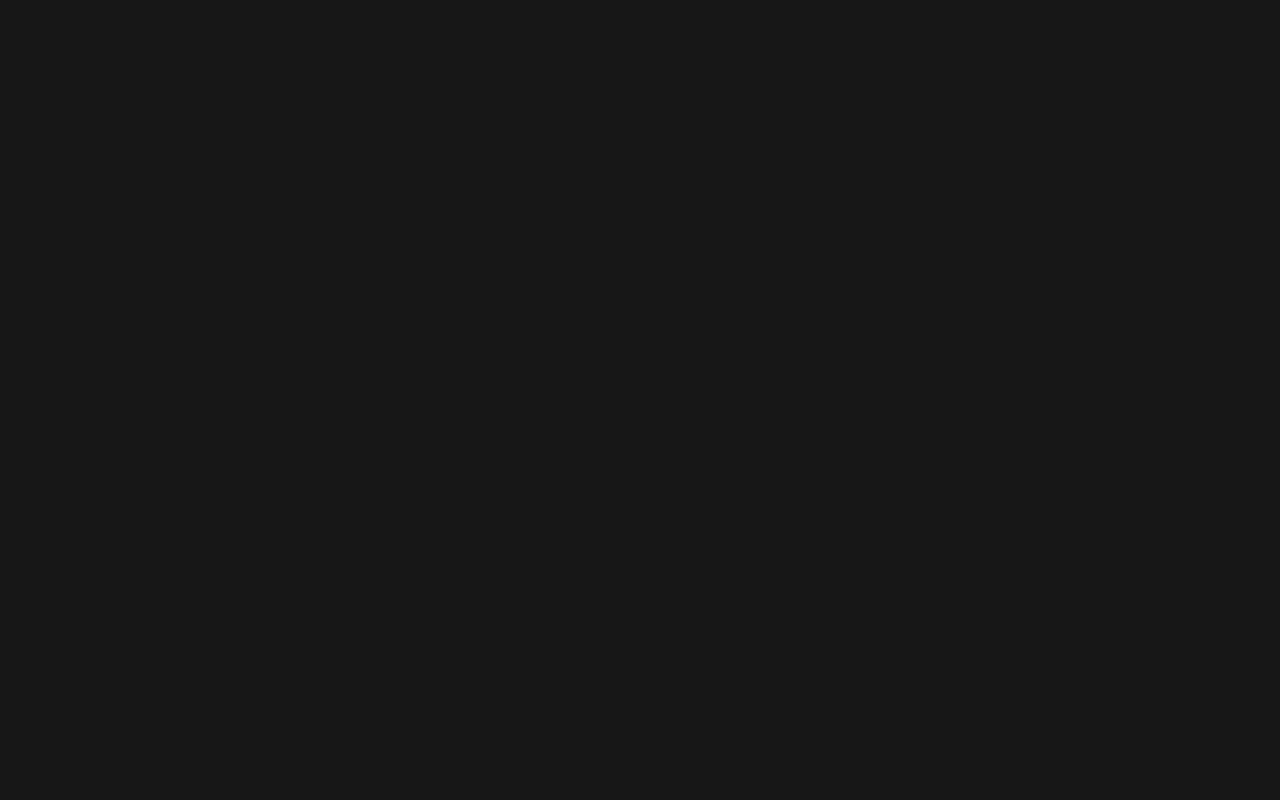
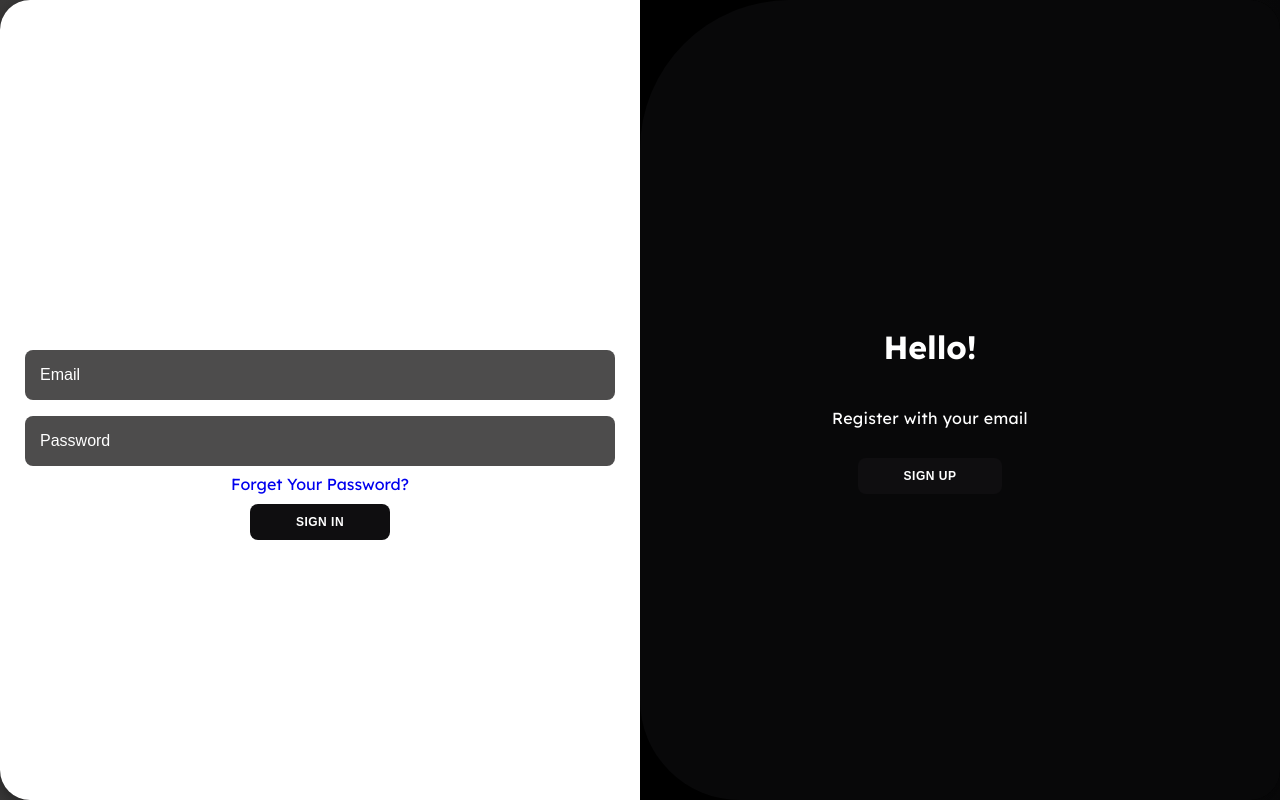
Before and after one commit to Dharaneeshsl/web-frontend, a React (Vite) app: page /login in a window 1280 px wide. Before the commit this address had no page. Built offline with nearby package versions, Linux system fonts and the light colour scheme; a web font is replaced by a local one.

Commit message:
Login page

```diff
--- a/src/App.jsx
+++ b/src/App.jsx
@@ -5,6 +5,7 @@ import History from './history.jsx';
 import Dashboard from "./Dashboard.jsx";
 import Contributors from "./contributors.jsx";
 import LandingPage from "./landingpage.jsx";
+import Login from "./login.jsx";
 function App() {
 
   return(
@@ -15,8 +16,10 @@ function App() {
           <Route path="/" element={<LandingPage />} />
           <Route path="/home" element={<Home />} />
           <Route path="/history" element={<History />} />
+          <Route path="/contributors" element={<Contributors />} />
           <Route path="/dashboard" element={<Dashboard />} />
-          <Route path="/contributors" element={<Contributors />} />
+          <Route path="/login" element={<Login />} />
+
         </Routes>
       </div>
     </Router>);
--- a/src/landingpage.jsx
+++ b/src/landingpage.jsx
@@ -12,10 +12,10 @@ export default function LandingPage() {
   function splineEvents(e) { setTimeout(() => {
         console.log(e)
         if (e.target.name === "Login"){
-            navigate("/home");
+            navigate("/login");
 
         } else if (e.target.name === "QR"){
-            navigate("/contributors");
+            navigate("/home");
         }
     },2000);
     };
--- /dev/null
+++ b/src/login.css
@@ -0,0 +1,178 @@
+@import url('https://fonts.googleapis.com/css2?family=Montserrat:wght@300;400;500;600;700&display=swap');
+
+
+
+.main{
+    background-color: #101114;
+    background: linear-gradient(to right, #393838, #080809);
+    display: flex;
+    align-items: center;
+    justify-content: center;
+    flex-direction: column;
+    height: 100vh;
+}
+
+.container{
+    background-color: white;
+    border-radius: 30px;
+    box-shadow: 0 5px 15px rgba(0, 0, 0, 0.35);
+    position: relative;
+    overflow: hidden;
+    width: 768px;
+    max-width: 100%;
+    min-height: 480px;
+    border-color: black;
+}
+
+.container p{
+    font-size: 16px;
+    line-height: 20px;
+    letter-spacing: 0.3px;
+    margin: 20px 0;
+}
+
+.container button{
+    background-color: #0f0e10;
+    color: #fff;
+    font-size: 12px;
+    padding: 10px 45px;
+    border: 1px solid transparent;
+    border-radius: 8px;
+    font-weight: 600;
+    letter-spacing: 0.5px;
+    text-transform: uppercase;
+    margin-top: 10px;
+    cursor: pointer;
+}
+
+
+.container form{
+    background-color: white;
+    display: flex;
+    align-items: center;
+    justify-content: center;
+    flex-direction: column;
+    padding: 0 40px;
+    height: 100%;
+}
+
+.container input{
+    background-color: #4d4c4c;
+    border: none;
+    margin: 8px 0;
+    padding: 10px 15px;
+    font-size: 13px;
+    border-radius: 8px;
+    width: 100%;
+    outline: none;
+}
+
+.form-container{
+    position: absolute;
+    top: 0;
+    height: 100%;
+    transition: all 0.6s ease-in-out;
+}
+
+.sign-in{
+    left: 0;
+    width: 50%;
+    z-index: 2;
+}
+
+.container.active .sign-in{
+    transform: translateX(100%);
+}
+
+.sign-up{
+    left: 0;
+    width: 50%;
+    opacity: 0;
+    z-index: 1;
+}
+
+.container.active .sign-up{
+    transform: translateX(100%);
+    opacity: 1;
+    z-index: 5;
+    animation: move 0.6s;
+}
+
+@keyframes move{
+    0%, 49.99%{
+        opacity: 0;
+        z-index: 1;
+    }
+    50%, 100%{
+        opacity: 1;
+        z-index: 5;
+    }
+}
+
+
+
+.toggle-container{
+    position: absolute;
+    top: 0;
+    left: 50%;
+    width: 50%;
+    height: 100%;
+    overflow: hidden;
+    transition: all 0.6s ease-in-out;
+    border-radius: 150px 0 0 100px;
+    z-index: 1000;
+}
+
+.container.active .toggle-container{
+    transform: translateX(-100%);
+    border-radius: 0 150px 100px 0;
+}
+
+.toggle{
+    background-color: #080809;
+    height: 100%;
+    background: linear-gradient(to right, #080809, #080809);
+    color: #fff;
+    position: relative;
+    left: -100%;
+    height: 100%;
+    width: 200%;
+    transform: translateX(0);
+    transition: all 0.6s ease-in-out;
+}
+
+.container.active .toggle{
+    transform: translateX(50%);
+}
+
+.toggle-panel{
+    position: absolute;
+    width: 50%;
+    height: 100%;
+    display: flex;
+    align-items: center;
+    justify-content: center;
+    flex-direction: column;
+    padding: 0 30px;
+    text-align: center;
+    top: 0;
+    transform: translateX(0);
+    transition: all 0.6s ease-in-out;
+}
+
+.toggle-left{
+    transform: translateX(-200%);
+}
+
+.container.active .toggle-left{
+    transform: translateX(0);
+}
+
+.toggle-right{
+    right: 0;
+    transform: translateX(0);
+}
+
+.container.active .toggle-right{
+    transform: translateX(200%);
+}
--- /dev/null
+++ b/src/login.jsx
@@ -0,0 +1,66 @@
+import './login.css'
+import React, { useEffect } from 'react';
+
+
+ function Login() {
+
+    useEffect(()=>{
+
+        const container = document.getElementById('container');
+const registerBtn = document.getElementById('register');
+const loginBtn = document.getElementById('login');
+
+registerBtn.addEventListener('click', () => {
+    container.classList.add("active");
+});
+
+loginBtn.addEventListener('click', () => {
+    container.classList.remove("active");
+});
+    },[]);
+
+    return (
+        <>
+        <div class="main">
+            <div class="container" id="container">
+                <div class="form-container sign-up">
+                    <form>
+                        <h1><b>Create Account</b></h1>
+                        <input type="text" placeholder="Name"/>
+                        <input type="email" placeholder="Email"/>
+                        <input type="password" placeholder="Password"/>
+                        <button>Sign Up</button>
+                    </form>
+                </div>
+                <div class="form-container sign-in">
+                    <form>
+                        <h1><b>Sign In</b></h1>
+                        <input type="email" placeholder="Email"/>
+                        <input type="password" placeholder="Password"/>
+                        <a href="#">Forget Your Password?</a>
+                        <button>Sign In</button>
+                    </form>
+                </div>
+            <div class="toggle-container">
+            <div class="toggle">
+                <div class="toggle-panel toggle-left">
+                    <h1>Welcome Back!</h1>
+
+                    <button class="hidden" id="login">Sign In</button>
+                </div>
+                <div class="toggle-panel toggle-right">
+                    <h1> Hello! </h1>
+                    <p>Register  with  your  email</p>
+                    <button class="hidden" id="register">Sign Up</button>
+                </div>
+            </div>
+            </div>
+            </div>
+
+        </div>
+
+        </>
+    );
+}
+
+export default Login;
```
